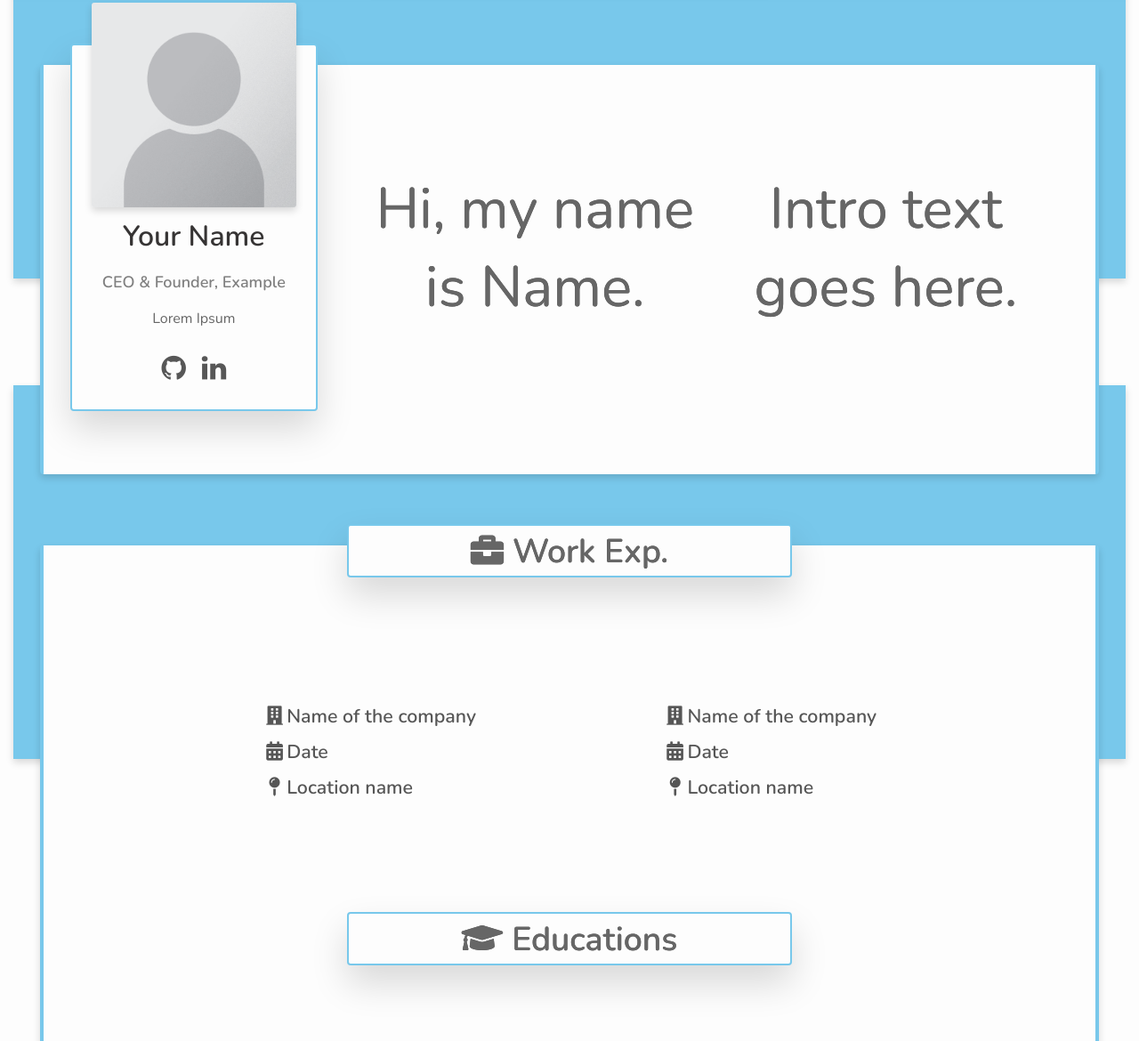
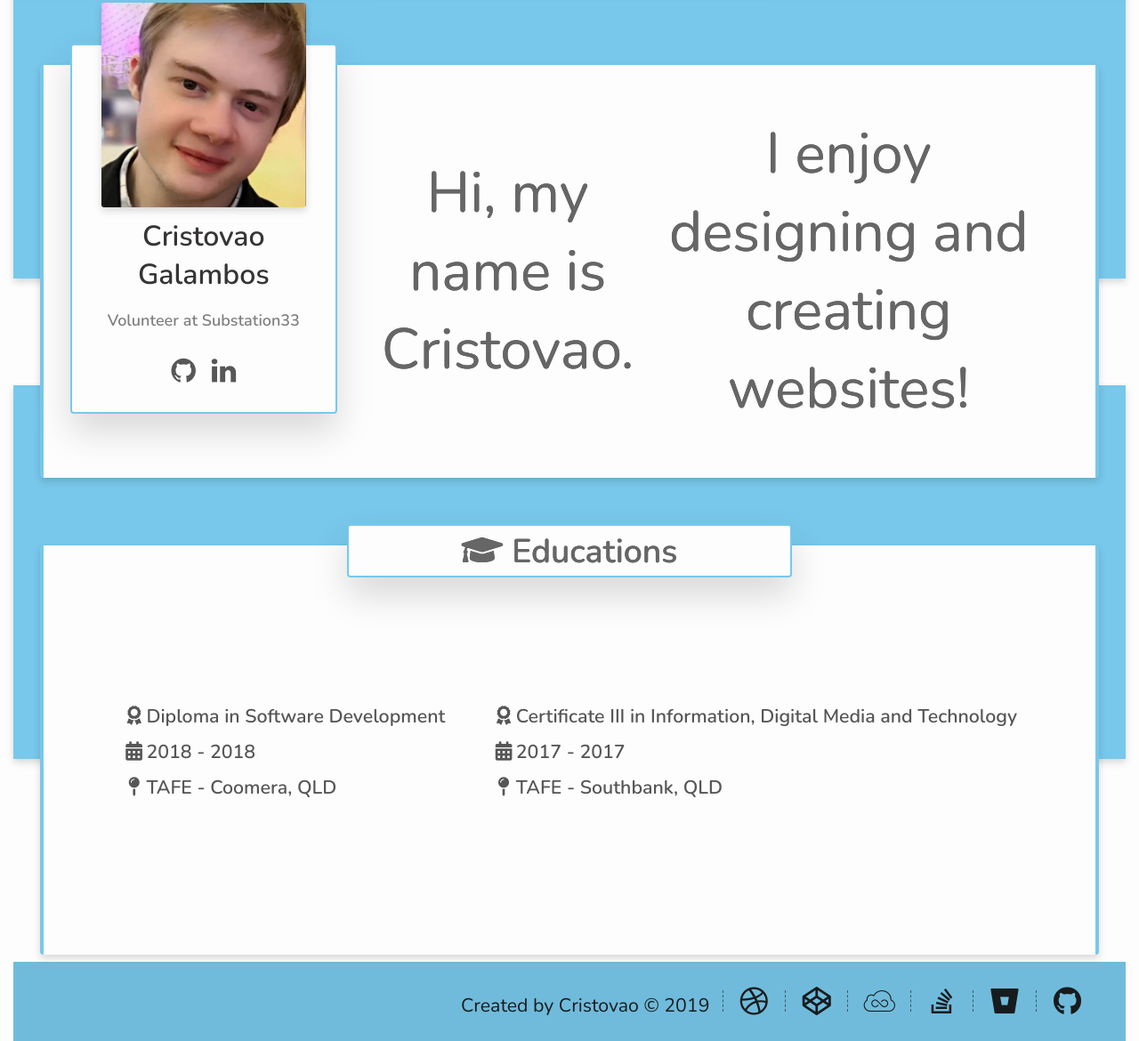
Before and after one commit to chrilo00/portfolio, a plain HTML site: page index.html in a window 1280 px wide. Shown: the part 122-1292 px from the top of the page at 89% size. Drawn offline with nearby package versions, Linux system fonts and the light colour scheme.

Commit message:
updated details

```diff
--- a/index.html
+++ b/index.html
@@ -30,15 +30,15 @@
     <main>
       <div class="card">
         <!--<img src="http://via.placeholder.com/230x230" alt="John" style="width:100%">-->
-        <img src="img/image-placeholder.jpg" alt="John" style="width:100%">
+        <img src="img/profile.jpg" alt="John" style="width:100%">
 
-        <h1 class="name">Your Name</h1>
-        <p class="title">CEO & Founder, Example</p>
-        <p>Lorem Ipsum</p>
+        <h1 class="name">Cristovao Galambos</h1>
+        <p class="title">Volunteer at Substation33</p>
+        <!--<p>Lorem Ipsum</p>-->
         <div style="margin: 24px 0;">
-          <a href="#"><i class="fa fa-github fa-fw"></i></a>
+          <a target="_blank" href="https://github.com/chrilo00"><i class="fa fa-github fa-fw"></i></a>
           <!--<a href="#"><i class="fa fa-twitter"></i></a>-->
-          <a href="#"><i class="fa fa-linkedin fa-fw"></i></a>
+          <a target="_blank" href="https://www.linkedin.com/in/cristovaogalambos/"><i class="fa fa-linkedin fa-fw"></i></a>
           <!--<a href="#"><i class="fas fa-envelope fa-fw"></i></a>-->
           <!--<a href="#"><i class="fa fa-facebook"></i></a>-->
         </div>
@@ -46,10 +46,10 @@
       <span class="intro" style="font-size: 18px;">
           <div class="vert-flex-wrapper">
           <div class="main-list">
-            Hi, my name is Name.
+            Hi, my name is Cristovao.
           </div>
           <div class="main-list">
-            <!--I enjoy designing and creating websites!--> Intro text goes here.
+            I enjoy designing and creating websites! <!--Intro text goes here.-->
           </div>
         </div>
       </span>
@@ -58,61 +58,61 @@
     <div class="bg-box"></div>
 
     <main>
-      <div class="box-title">
+      <!--<div class="box-title">
         <span class="title-box"><i class="fas fa-briefcase"></i> Work Exp.</span>
       </div>
       <div class="vert-flex-wrapper">
         <div class="main-items">
           <div class="main-list">
-            <i class="fas fa-building fa-fw"></i><!--Diploma in Software Development-->Name of the company
+            <i class="fas fa-building fa-fw"></i>Name of the company
           </div>
           <div class="main-list">
-            <i class="fas fa-calendar fa-fw"></i><!--2018 - 2018-->Date
+            <i class="fas fa-calendar fa-fw"></i>Date
           </div>
           <div class="main-list">
-            <i class="fas fa-map-pin fa-fw"></i><!--TAFE - Coomera, QLD-->Location name
+            <i class="fas fa-map-pin fa-fw"></i>Location name
           </div>
         </div>
         <div class="main-items">
           <div class="main-list">
-            <i class="fas fa-building fa-fw"></i><!--Certificate III in Information, Digital Media and Technology-->Name of the company
+            <i class="fas fa-building fa-fw"></i>Name of the company
           </div>
           <div class="main-list">
-            <i class="fas fa-calendar fa-fw"></i><!--2017 - 2017-->Date
+            <i class="fas fa-calendar fa-fw"></i>Date
           </div>
           <div class="main-list">
-            <i class="fas fa-map-pin fa-fw"></i><!--TAFE - Southbank, QLD-->Location name
+            <i class="fas fa-map-pin fa-fw"></i>Location name
           </div>
         </div>
-      </div>
+      </div>-->
       <div class="box-title">
         <span class="title-box"><i class="fas fa-graduation-cap"></i> Educations</span>
       </div>
       <div class="vert-flex-wrapper">
         <div class="main-items">
           <div class="main-list">
-            <i class="fas fa-award fa-fw"></i><!--Diploma in Software Development-->Name of the completed course
+            <i class="fas fa-award fa-fw"></i>Diploma in Software Development
           </div>
           <div class="main-list">
-            <i class="fas fa-calendar fa-fw"></i><!--2018 - 2018-->Date
+            <i class="fas fa-calendar fa-fw"></i>2018 - 2018
           </div>
           <div class="main-list">
-            <i class="fas fa-map-pin fa-fw"></i><!--TAFE - Coomera, QLD-->Location name
+            <i class="fas fa-map-pin fa-fw"></i>TAFE - Coomera, QLD
           </div>
         </div>
         <div class="main-items">
           <div class="main-list">
-            <i class="fas fa-award fa-fw"></i><!--Certificate III in Information, Digital Media and Technology-->Name of the completed course
+            <i class="fas fa-award fa-fw"></i>Certificate III in Information, Digital Media and Technology
           </div>
           <div class="main-list">
-            <i class="fas fa-calendar fa-fw"></i><!--2017 - 2017-->Date
+            <i class="fas fa-calendar fa-fw"></i>2017 - 2017
           </div>
           <div class="main-list">
-            <i class="fas fa-map-pin fa-fw"></i><!--TAFE - Southbank, QLD-->Location name
+            <i class="fas fa-map-pin fa-fw"></i>TAFE - Southbank, QLD
           </div>
         </div>
       </div>
-        <div class="break"></div> <!-- break -->
+        <!--<div class="break"></div>  break -->
     </main>
 
     <!--<div class="bg-box"></div>
@@ -213,19 +213,19 @@
     <div class="push"></div>
     <footer>
       <div class="footer-items">
-        <span class="text">Created by Name &#169; 2019</span>
+        <span class="text">Created by Cristovao &#169; 2019</span>
         <div class="vl"></div>
-        <a href="#"><i class="fab fa-dribbble fa-fw"></i></a>
+        <a target="_blank" href="https://dribbble.com/galarist"><i class="fab fa-dribbble fa-fw"></i></a>
         <div class="vl"></div>
-        <a href="#"><i class="fab fa-codepen fa-fw"></i></a>
+        <a target="_blank" href="https://codepen.io/"><i class="fab fa-codepen fa-fw"></i></a>
         <div class="vl"></div>
-        <a href="#"><i class="fab fa-jsfiddle fa-fw"></i></a>
+        <a target="_blank" href="https://jsfiddle.net/"><i class="fab fa-jsfiddle fa-fw"></i></a>
         <div class="vl"></div>
-        <a href="#"><i class="fab fa-stack-overflow fa-fw"></i></a>
+        <a target="_blank" target="_blank" href="https://stackoverflow.com/users/11101381/chris-00"><i class="fab fa-stack-overflow fa-fw"></i></a>
         <div class="vl"></div>
-        <a href="#"><i class="fab fa-bitbucket fa-fw"></i></a>
+        <a target="_blank" href="https://bitbucket.org/dashboard/overview"><i class="fab fa-bitbucket fa-fw"></i></a>
         <div class="vl"></div>
-        <a href="#"><i class="fab fa-github fa-fw"></i></a>
+        <a target="_blank" href="https://github.com/chrilo00"><i class="fab fa-github fa-fw"></i></a>
       </div>
     </footer>
     </div>
```
Also changed, not shown: project.html (+7 -7 lines).
